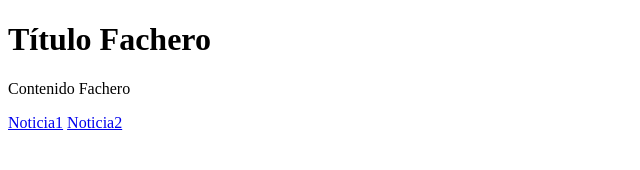
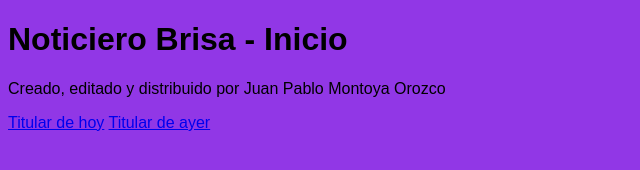
Before and after one commit to 018monroz/dockertest, a plain HTML site: page index.html in a window 1280 px wide. Shown: the whole page, without its empty margins (0-640 px from the left). Drawn offline with Linux system fonts and the light colour scheme.

Commit message:
cambios index

```diff
--- a/index.html
+++ b/index.html
@@ -6,10 +6,16 @@
     <meta name="viewport" content="width=device-width, initial-scale=1.0">
     <title>Noticia1</title>
 </head>
+<style>
+    body{
+        background-color: rgb(145, 55, 230);
+        font-family: Arial, sans-serif;
+    }
+</style>
 <body>
-    <h1>Título Fachero</h1>
-    <p>Contenido Fachero</p>
-    <a href="noticias/noticia1.html">Noticia1</a>
-    <a href="noticias/noticia2.html">Noticia2</a>
+    <h1>Noticiero Brisa - Inicio</h1>
+    <p>Creado, editado y distribuido por Juan Pablo Montoya Orozco</p>
+    <a href="noticias/noticia1.html">Titular de hoy</a>
+    <a href="noticias/noticia2.html">Titular de ayer</a>
 </body>
 </html>
```
